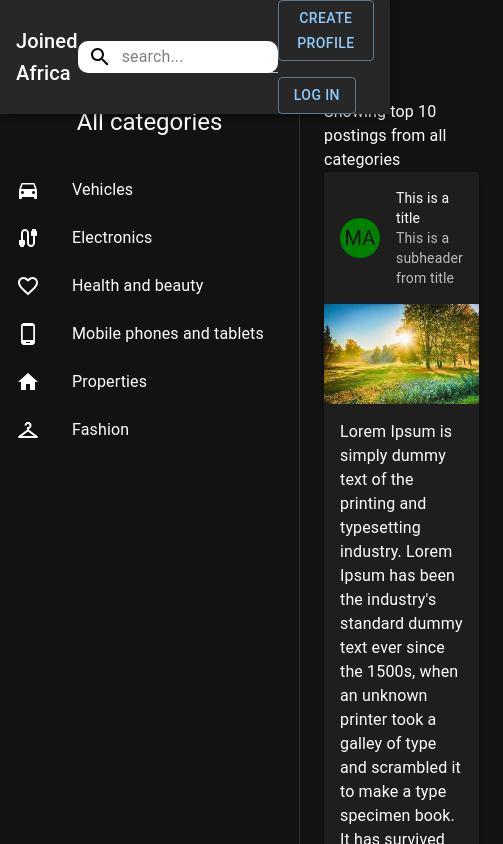
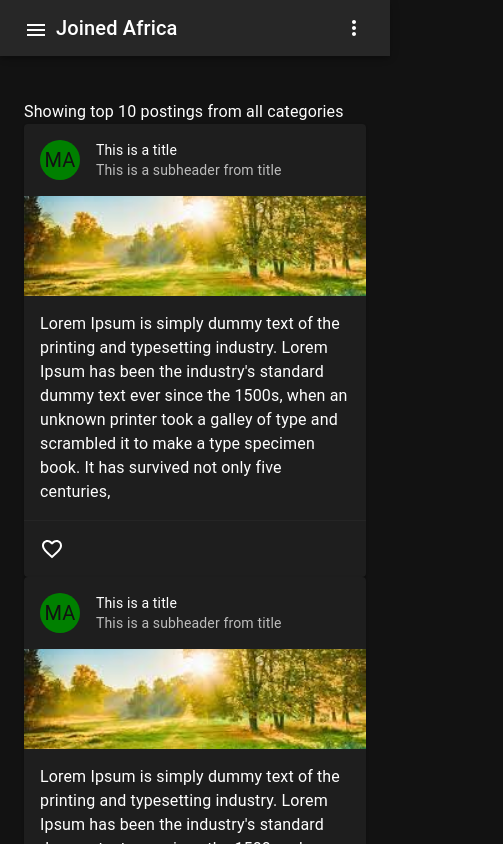
Before and after one commit to sam-the-tutor/Joinedafrica.com, a React (Vite) app: page /home in a window 390 px wide. Shown: the top 844 px of the page, 503 px wide, since content can reach past the window. Built offline with nearby package versions, Linux system fonts and the light colour scheme; what @dfinity/agent, @dfinity/assets would draw is missing.

Commit message:
header page is now responsive

```diff
--- a/src/components/home/index.jsx
+++ b/src/components/home/index.jsx
@@ -6,6 +6,7 @@ import {
   ListItemIcon,
   ListItemText,
   Toolbar,
+  Grid,
 } from "@mui/material";
 import React from "react";
 import { useNavigate } from "react-router-dom";
@@ -21,6 +22,7 @@ export default function Body() {
     <>
       <Header />
       <Box sx={{ display: "flex" }}>
+        <Box sx={{ display: { md: "block", xs: "none" } }}>
           <DrawerContainer variant="permanent" anchor="left">
             <Toolbar />
             <TypographyCmp variant="h5">All categories</TypographyCmp>
@@ -28,7 +30,9 @@ export default function Body() {
               {categories.map((category, index) => (
                 <ListItem key={index} disablePadding>
                   <ListItemButton
-                  onClick={() => navigate(`../view/category/${category.name}`)}
+                    onClick={() =>
+                      navigate(`../view/category/${category.name}`)
+                    }
                   >
                     <ListItemIcon>{category.icon}</ListItemIcon>
                     <ListItemText primary={category.name} />
@@ -37,6 +41,7 @@ export default function Body() {
               ))}
             </List>
           </DrawerContainer>
+        </Box>
         <Feed />
       </Box>
     </>
--- a/src/components/navigation/header/index.jsx
+++ b/src/components/navigation/header/index.jsx
@@ -1,28 +1,44 @@
 import MailIcon from "@mui/icons-material/Mail";
+import MenuIcon from "@mui/icons-material/Menu";
 import NotificationsNoneIcon from "@mui/icons-material/NotificationsNone";
 import {
   AppBar,
   Badge,
   Button,
   Input,
+  Box,
   Stack,
   Toolbar,
   Typography,
   Grid,
+  Menu,
+  MenuItem,
+  useMediaQuery,
+  IconButton,
+  TextField,
 } from "@mui/material";
 import React, { useContext, useEffect, useState } from "react";
 import { Link } from "react-router-dom";
 import { InputContainer, SearchIconCmp } from "./style";
-
+import { useTheme } from "@mui/material/styles";
 import ProfileIcon from "./profileIcon";
+import MoreIcon from "@mui/icons-material/MoreVert";
 
 import { setUserProfileDetails } from "./util";
 import { LoadingCmp } from "../../../util/reuseableComponents/LoadingCmp";
 import { internet_identity } from "../../auth/Login";
+import LeftBar from "../leftbar";
 
 export default function Header({ refreshComponent }) {
+  const [anchorEl, setAnchorEl] = useState(null);
+  const [mobileMoreAnchorEl, setMobileMoreAnchorEl] = useState(null);
+
   const [principal, setPrincipal] = useState("");
   const [isLoading, setIsLoading] = useState(false);
+  const [mobileOpen, setMobileOpen] = useState(false);
+  const ismediumScreenSizeAndBelow = useMediaQuery(
+    useTheme().breakpoints.down("md")
+  );
 
   const [isUserLoggedIn, setIsUserLoggedIn] = useState(
     sessionStorage.getItem("isLoggedIn") == "true"
@@ -47,58 +63,126 @@ export default function Header({ refreshComponent }) {
     //set the users principal as a dependency incase the user already has an account and clicks on login
     //not create account
   }, [principal]);
-
+  const mobileMenuId = "primary-search-account-menu-mobile";
+  const renderMobileMenu = (
+    <Menu
+      anchorEl={mobileMoreAnchorEl}
+      anchorOrigin={{
+        vertical: "top",
+        horizontal: "right",
+      }}
+      id={mobileMenuId}
+      keepMounted
+      transformOrigin={{
+        vertical: "top",
+        horizontal: "right",
+      }}
+      open={Boolean(mobileMoreAnchorEl)}
+      onClose={() => setMobileMoreAnchorEl(null)}
+    >
+      <div>
+        <MenuItem>
+          <Link to="/create-profile">
+            <Button>Create Profile</Button>
+          </Link>
+        </MenuItem>
+        <MenuItem>
+          <Link>
+            <Button
+              onClick={async () => setPrincipal(await internet_identity())}
+            >
+              Log in
+            </Button>
+          </Link>
+        </MenuItem>
+      </div>
+    </Menu>
+  );
   const currentPageLocation = location.pathname;
   return (
     <>
-      <AppBar position="fixed" sx={{ zIndex: "1201" }}>
-        <Toolbar sx={{ justifyContent: "space-between" }}>
-          <Typography variant="h6" component="div">
-            Joined Africa
-          </Typography>
+      <AppBar
+        position="fixed"
+        sx={{ zIndex: (theme) => theme.zIndex.drawer + 1 }}
+      >
+        <Toolbar>
+          <Grid container alignItems="center" justifyContent="space-between">
+            <Grid item display="flex" alignItems="center">
+              <Grid item>
+                <IconButton
+                  onClick={() => setMobileOpen(true)}
+                  sx={{ display: { xs: "block", md: "none" } }}
+                >
+                  <MenuIcon />
+                </IconButton>
+              </Grid>
+              <Grid item sx={{ display: "flex" }}>
+                <Typography variant="h6">Joined Africa</Typography>
+              </Grid>
+              <Grid item sx={{ display: { xs: "none", md: "block" } }}>
+                <img
+                  src="./Logo_without_background.png"
+                  style={{ width: "80px" }}
+                />
+              </Grid>
+            </Grid>
             {currentPageLocation != "/my-account" &&
               currentPageLocation != "/create-profile" && (
-              <InputContainer>
-                <SearchIconCmp />
-                <Input
-                  placeholder="search..."
-                  sx={{ width: "100%", color: "black" }}
+                <Grid item sx={{ display: { md: "block", xs: "none" } }}>
+                  <Grid
+                    item
+                    display="flex"
+                    alignItems="center"
+                    spacing={2}
+                    container
+                  >
+                    <Grid
+                      item
+                      sx={{
+                        width: "400px",
+                      }}
+                    >
+                      <TextField
+                        placeholder="Search..."
+                        style={{ width: "100%" }}
                       />
-              </InputContainer>
-            )}
-
-          <Grid sx={{ alignItems: "center" }}>
-            {isUserLoggedIn ? (
-              <Grid container spacing={2} alignItems="center">
-                <Grid item>
-                  <Badge badgeContent={4} color="primary">
-                    <MailIcon color="action" />
-                  </Badge>
                     </Grid>
                     <Grid item>
-                  <Badge>
-                    <NotificationsNoneIcon color="action" />
-                  </Badge>
+                      <Button>Search</Button>
                     </Grid>
+                  </Grid>
+                </Grid>
+              )}
+            <Grid item>
+              {isUserLoggedIn ? (
                 <Grid item>
                   <ProfileIcon refreshComponent={refreshComponent} />
                 </Grid>
+              ) : (
+                <Grid item container spacing={2}>
+                  <Grid item sx={{ display: { xs: "block", md: "none" } }}>
+                    <IconButton
+                      onClick={(e) => setMobileMoreAnchorEl(e.currentTarget)}
+                    >
+                      <MoreIcon />
+                    </IconButton>
                   </Grid>
-            ) : (
-              <Grid container spacing={2}>
-                <Grid item>
-                  <Link to="/create-profile" style={{ textDecoration: "none" }}>
+
+                  <Grid item sx={{ display: { md: "block", xs: "none" } }}>
+                    <Link
+                      to="/create-profile"
+                      style={{ textDecoration: "none" }}
+                    >
                       <Button variant="outlined">Create Profile</Button>
                     </Link>
                   </Grid>
-                <Grid item>
+                  <Grid item sx={{ display: { md: "block", xs: "none" } }}>
                     <Link style={{ textDecoration: "none" }}>
                       <Button
                         variant="outlined"
                         onClick={async () =>
                           setPrincipal(await internet_identity())
                         }
-                      // onClick={() => InternetIdentityAuthentication(setPrincipal)}
                       >
                         Log in
                       </Button>
@@ -107,9 +191,12 @@ export default function Header({ refreshComponent }) {
                 </Grid>
               )}
             </Grid>
+          </Grid>
         </Toolbar>
+        {renderMobileMenu}
       </AppBar>
       {isLoading && LoadingCmp(isLoading)}
+      <LeftBar open={mobileOpen} close={() => setMobileOpen(false)} />
     </>
   );
 }
--- /dev/null
+++ b/src/components/navigation/leftbar/index.jsx
@@ -0,0 +1,57 @@
+import React from "react";
+import {
+  Drawer,
+  Typography,
+  ListItem,
+  ListItemIcon,
+  ListItemText,
+  List,
+  Button,
+  Grid,
+  ListItemButton,
+  TextField,
+} from "@mui/material";
+import { categories } from "../../myAccount/createposts/listOfCategories";
+import { useNavigate } from "react-router-dom";
+import { DrawerContainer } from "./style";
+
+export default function LeftBar({ open, close }) {
+  const navigate = useNavigate();
+  return (
+    <DrawerContainer
+      anchor="left"
+      open={open}
+      variant="temporary"
+      onClose={close}
+      sx={{
+        zIndex: (theme) => theme.zIndex.drawer + 1,
+      }}
+    >
+      <img src="./Logo_without_background.png" style={{ width: "30%" }} />
+      <Typography variant="h5">All categories</Typography>
+
+      <List>
+        {categories.map((category, index) => (
+          <ListItem key={index} disablePadding>
+            <ListItemButton
+              onClick={() => navigate(`../view/category/${category.name}`)}
+            >
+              <ListItemIcon>{category.icon}</ListItemIcon>
+              <ListItemText primary={category.name} />
+            </ListItemButton>
+          </ListItem>
+        ))}
+        <ListItem style={{ marginTop: "30px" }}>
+          <Grid container alignItems="center" spacing={2}>
+            <Grid item>
+              <TextField placeholder="Search..." />
+            </Grid>
+            <Grid item>
+              <Button variant="outlined">Search</Button>
+            </Grid>
+          </Grid>
+        </ListItem>
+      </List>
+    </DrawerContainer>
+  );
+}
--- /dev/null
+++ b/src/components/navigation/leftbar/style.jsx
@@ -0,0 +1,10 @@
+import { styled } from "@mui/material/styles";
+import { Drawer, Typography } from "@mui/material";
+
+export const DrawerContainer = styled(Drawer)({
+  "& .MuiDrawer-paper": {
+    backgroundColor: "black",
+    textAlign: "center",
+    padding: "50px 10px",
+  },
+});
```
Also changed, not shown: src/components/navigation/header/util.jsx (line endings or trailing spaces). Lines whose indentation alone changed are shown as unchanged.
